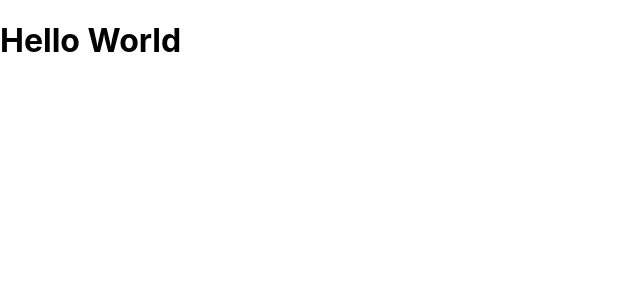
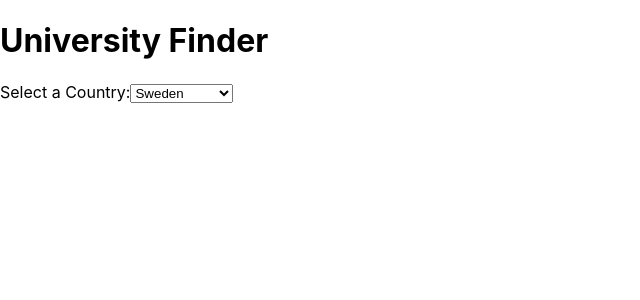
Before and after one commit to Prachi24599/university-finder, a React (Create React App) app: page / in a window 1280 px wide. Shown: the top 300 px of the page, without its empty margins (0-640 px from the left). Built offline with nearby package versions, Linux system fonts and the light colour scheme.

Commit message:
CountryDropdown added

```diff
--- a/src/App.js
+++ b/src/App.js
@@ -1,7 +1,10 @@
+import CountryDropdown from "./components/CountryDropdown";
+
 function App() {
   return (
     <div className="App">
-      <h1>Hello World</h1>
+      <h1>University Finder</h1>
+      <CountryDropdown />
     </div>
   );
 }
--- /dev/null
+++ b/src/components/CountryDropdown.js
@@ -0,0 +1,17 @@
+import React from "react";
+
+const CountryDropdown = () => {
+  return (
+    <div>
+      <label>Select a Country:</label>
+      <select>
+        <option value="sweden">Sweden</option>
+        <option value="norway">Norway</option>
+        <option value="india">India</option>
+        <option value="us">United States</option>
+      </select>
+    </div>
+  );
+};
+
+export default CountryDropdown;
--- a/src/index.js
+++ b/src/index.js
@@ -4,8 +4,4 @@ import "./index.css";
 import App from "./App";
 
 const root = ReactDOM.createRoot(document.getElementById("root"));
-root.render(
-  <React.StrictMode>
-    <App />
-  </React.StrictMode>
-);
+root.render(<App />);
```
